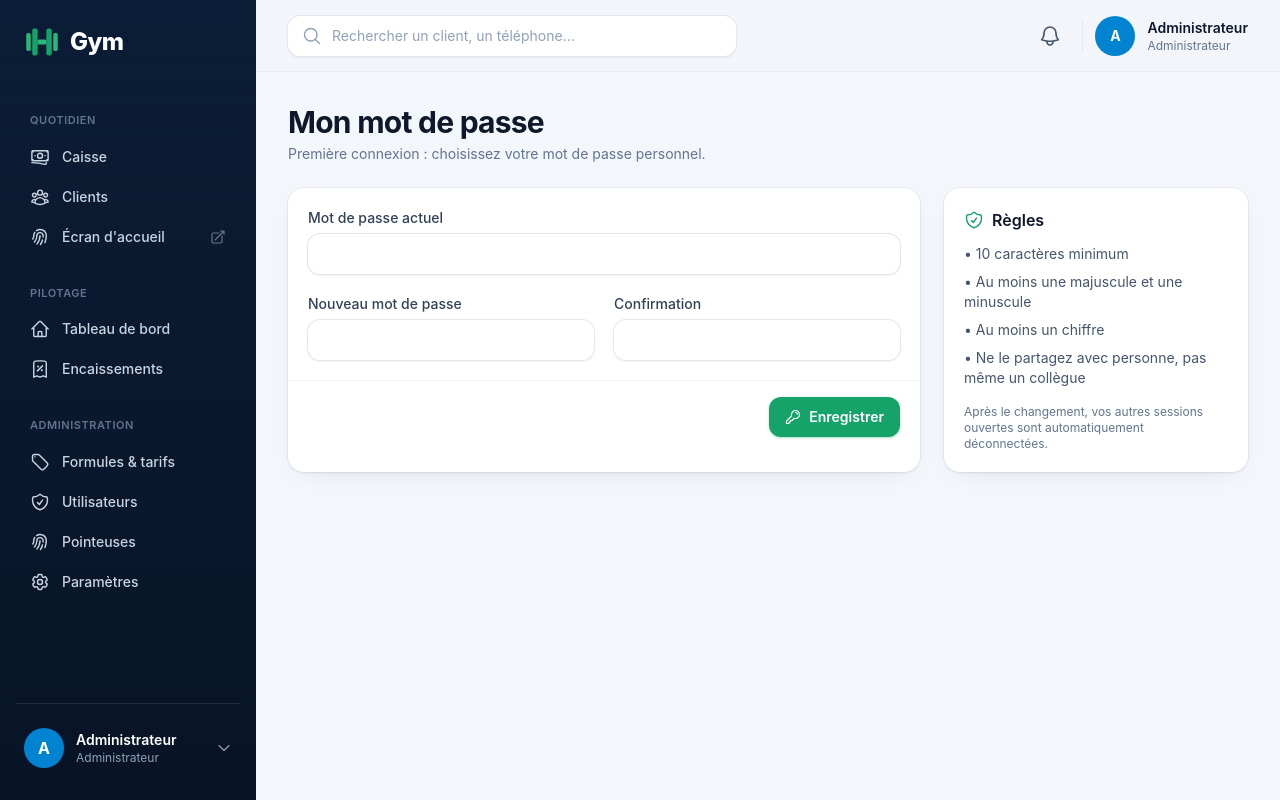
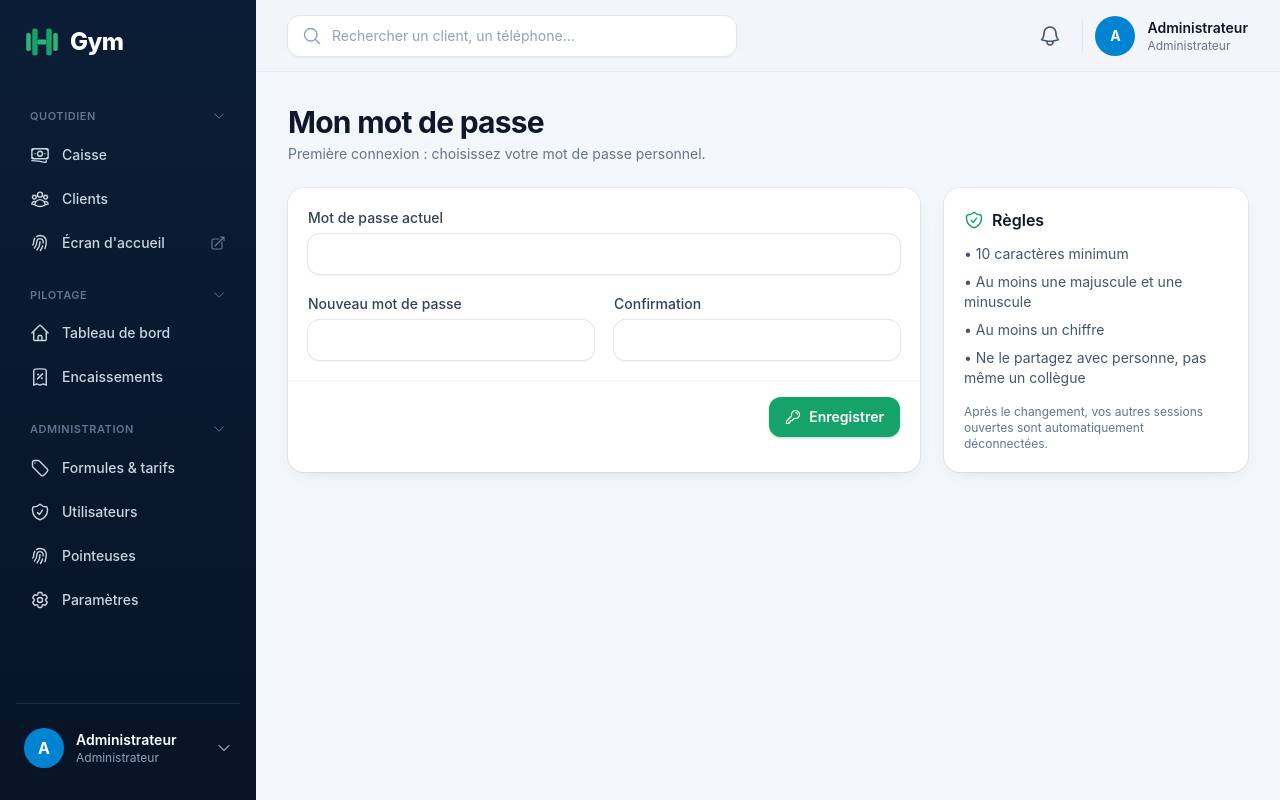
Before and after one commit to guysergekouassi/gym, a Laravel app: page /mot-de-passe in a window 1280 px wide. Run offline with Laravel 12, Linux system fonts and the light colour scheme; a user stored in the database is signed in; data comes from the database, SQL or seed files in the repository; data that the repository does not hold is empty; style sheets or scripts are compiled from the project's sources.

Commit message:
Barre latérale : sections repliables et barre de défilement discrète
- Quotidien / Pilotage / Administration se replient d'un clic (état mémorisé)
- La section de la page en cours reste ouverte
- Défilement fin, visible seulement au survol

Co-Authored-By: Claude Opus 5.5 <noreply@anthropic.com>
Claude-Session: https://claude.ai/code/session_01BoHGktCQAeT5jXiFGuYBnv

```diff
--- a/resources/css/app.css
+++ b/resources/css/app.css
@@ -72,7 +72,7 @@
     .link { @apply font-medium text-brand-600 hover:text-brand-700 hover:underline; }
     .nav-link { @apply flex items-center gap-3 rounded-xl px-3.5 py-2.5 text-sm font-medium text-slate-300 transition hover:bg-white/5 hover:text-white; }
     .nav-link.active { @apply bg-brand-500 text-white shadow-lg shadow-brand-900/40; }
-    .nav-section { @apply mt-7 mb-2 px-3.5 text-[11px] font-semibold uppercase tracking-wider text-slate-500; }
+    .nav-section { @apply mt-5 mb-1.5 px-3.5 text-[11px] font-semibold uppercase tracking-wider text-slate-500; }
     .choice { @apply relative flex cursor-pointer flex-col rounded-xl bg-white p-3.5 ring-1 ring-slate-200 transition hover:ring-brand-300; }
     .choice:has(input:checked) { @apply bg-brand-50 ring-2 ring-brand-500; }
     .choice input { @apply sr-only; }
@@ -84,3 +84,14 @@
     .tendance-hausse { @apply inline-flex items-center gap-1 text-xs font-semibold text-emerald-600; }
     .tendance-baisse { @apply inline-flex items-center gap-1 text-xs font-semibold text-red-600; }
 }
+
+/* Barre de défilement discrète : fine, visible seulement au survol */
+@layer components {
+    .defilement-discret { scrollbar-width: thin; scrollbar-color: transparent transparent; }
+    .defilement-discret:hover { scrollbar-color: rgb(255 255 255 / 0.18) transparent; }
+    .defilement-discret::-webkit-scrollbar { width: 6px; }
+    .defilement-discret::-webkit-scrollbar-track { background: transparent; }
+    .defilement-discret::-webkit-scrollbar-thumb { background: transparent; border-radius: 9999px; }
+    .defilement-discret:hover::-webkit-scrollbar-thumb { background: rgb(255 255 255 / 0.18); }
+    .defilement-discret::-webkit-scrollbar-thumb:hover { background: rgb(255 255 255 / 0.32); }
+}
--- /dev/null
+++ b/resources/views/components/menu-section.blade.php
@@ -0,0 +1,12 @@
+@props(['nom', 'titre'])
+{{-- Section repliable de la barre latérale (état mémorisé sur ce poste) --}}
+<div data-menu-section="{{ $nom }}" class="mb-1">
+    <button type="button" data-menu-bascule aria-expanded="true" aria-controls="menu-{{ $nom }}"
+            class="nav-section group flex w-full items-center justify-between rounded-lg py-1 hover:text-slate-300">
+        <span>{{ $titre }}</span>
+        <x-icon name="chevron-down" class="size-3.5 transition-transform duration-200 group-aria-[expanded=false]:-rotate-90"/>
+    </button>
+    <div id="menu-{{ $nom }}" data-menu-liens class="space-y-1">
+        {{ $slot }}
+    </div>
+</div>
--- a/resources/views/layouts/app.blade.php
+++ b/resources/views/layouts/app.blade.php
@@ -24,25 +24,28 @@
             <span class="truncate text-2xl font-extrabold tracking-tight text-white">{{ config('salle.nom') }}</span>
         </a>
 
-        <nav class="mt-6 flex-1 overflow-y-auto">
-            <p class="nav-section">Quotidien</p>
+        <nav class="defilement-discret -mr-2 mt-6 flex-1 overflow-y-auto pr-2">
+            <x-menu-section nom="quotidien" titre="Quotidien">
                 @unless($user->isAdmin())
                     <a href="{{ route('journee') }}" class="{{ $actif('journee') }}"><x-icon name="home"/> Tableau de bord</a>
                 @endunless
                 <a href="{{ route('caisse.index') }}" class="{{ $actif('caisse.*', 'recus.*') }}"><x-icon name="cash"/> Caisse</a>
                 <a href="{{ route('clients.index') }}" class="{{ $actif('clients.*') }}"><x-icon name="users"/> Clients</a>
                 <a href="{{ route('accueil.index') }}" target="_blank" rel="noopener" class="nav-link"><x-icon name="fingerprint"/> Écran d'accueil <x-icon name="external" class="ml-auto size-4 opacity-50"/></a>
+            </x-menu-section>
 
             @if($user->isAdmin())
-                <p class="nav-section">Pilotage</p>
+                <x-menu-section nom="pilotage" titre="Pilotage">
                     <a href="{{ route('dashboard') }}" class="{{ $actif('dashboard') }}"><x-icon name="home"/> Tableau de bord</a>
                     <a href="{{ route('admin.paiements.index') }}" class="{{ $actif('admin.paiements.*') }}"><x-icon name="receipt"/> Encaissements</a>
+                </x-menu-section>
 
-                <p class="nav-section">Administration</p>
+                <x-menu-section nom="administration" titre="Administration">
                     <a href="{{ route('admin.formules.index') }}" class="{{ $actif('admin.formules.*') }}"><x-icon name="tag"/> Formules &amp; tarifs</a>
                     <a href="{{ route('admin.utilisateurs.index') }}" class="{{ $actif('admin.utilisateurs.*') }}"><x-icon name="shield"/> Utilisateurs</a>
                     <a href="{{ route('admin.pointeuses.index') }}" class="{{ $actif('admin.pointeuses.*') }}"><x-icon name="fingerprint"/> Pointeuses</a>
                     <a href="{{ route('admin.parametres.edit') }}" class="{{ $actif('admin.parametres.*') }}"><x-icon name="settings"/> Paramètres</a>
+                </x-menu-section>
             @endif
         </nav>
 
```
Also changed, not shown: resources/js/app.js (+23 -0 lines), 5 other files. Lines whose indentation alone changed are shown as unchanged.
